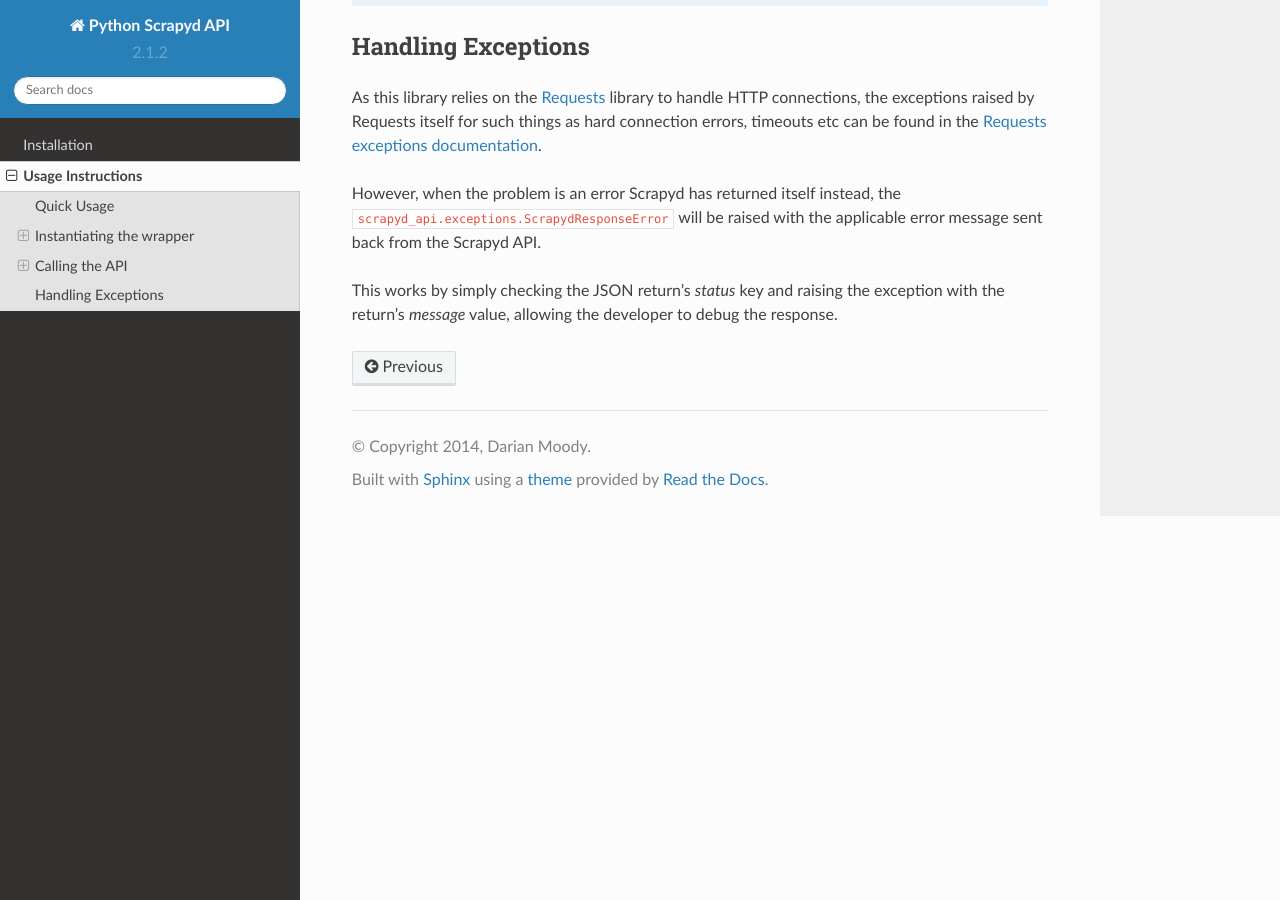
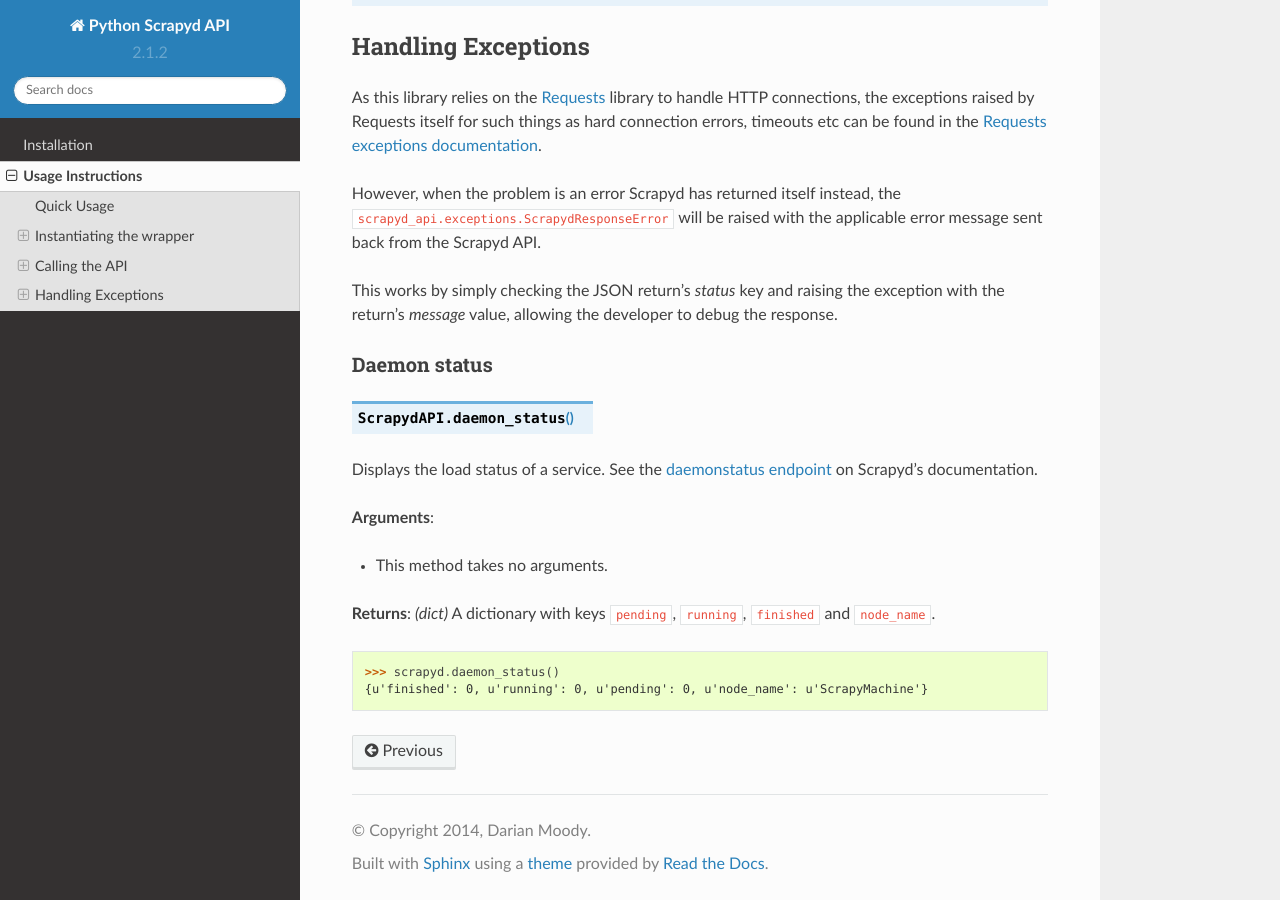
Before and after one commit to djm/python-scrapyd-api, a Sphinx documentation site: the page built from docs/source/usage.rst, in a window 1280 px wide and 900 px high, scrolled down 8189 px. Built offline with Sphinx 7.4.7 and the Read the Docs theme 2.0.0, drawn with Linux system fonts in a browser that asks for light colours.

Commit message:
Added method to retrieve daemon status. (#14)
This method takes no arguments. Displays the service download status. Also readme and contributors list in the authors.md has also been updated.

```diff
--- a/docs/source/usage.rst
+++ b/docs/source/usage.rst
@@ -446,3 +446,25 @@ applicable error message sent back from the Scrapyd API.
 This works by simply checking the JSON return's `status` key and raising
 the exception with the return's `message` value, allowing the developer
 to debug the response.
+
+Daemon status
+~~~~~~~~~~~~~~~~~
+
+.. method:: ScrapydAPI.daemon_status()
+
+Displays the load status of a service. See the `daemonstatus endpoint`_ on Scrapyd's
+documentation.
+
+.. _daemonstatus endpoint: http://scrapyd.readthedocs.org/en/latest/api.html#daemonstatus-json
+
+**Arguments**:
+
+- This method takes no arguments.
+
+**Returns**: *(dict)* A dictionary with keys ``pending``, ``running``,
+``finished`` and ``node_name``.
+
+.. code-block:: python
+
+    >>> scrapyd.daemon_status()
+    {u'finished': 0, u'running': 0, u'pending': 0, u'node_name': u'ScrapyMachine'}
```
Also changed, not shown: AUTHORS.md (+4 -3 lines), README.md (+7 -0 lines), 5 other files.
